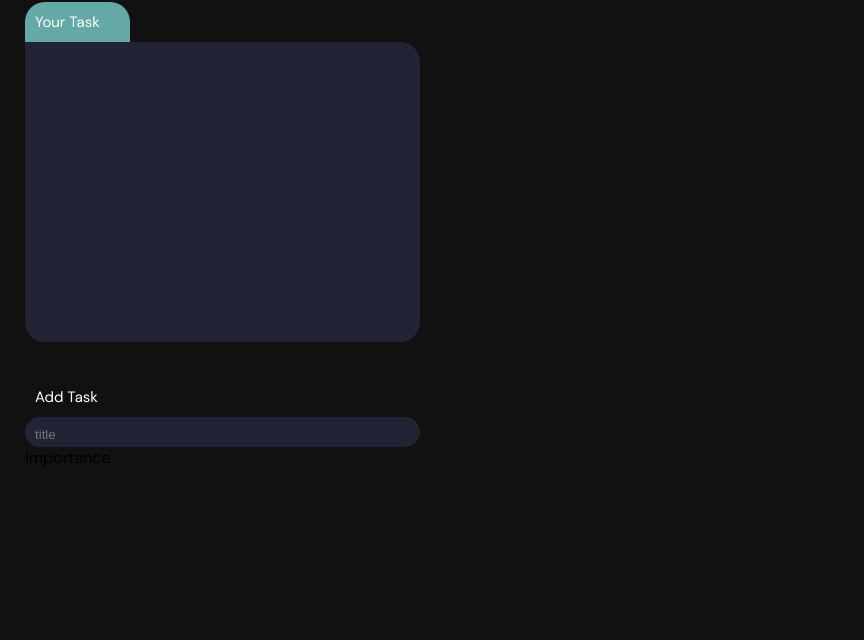
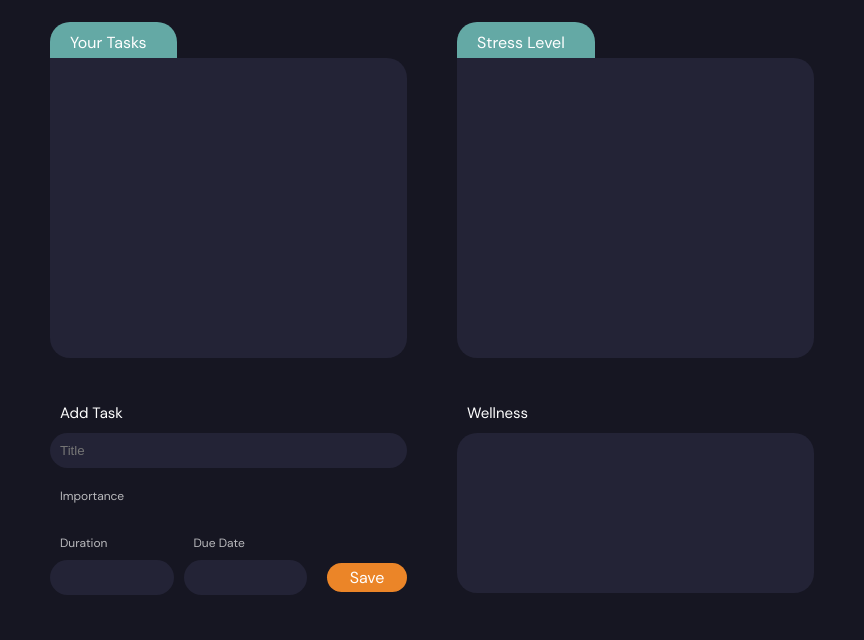
Before and after one commit to WhatIsACore/hackdavis22, an Electron app: page render/index.html in a window 864 px wide. Shown: the part 172-812 px from the top of the page. Drawn offline with Linux system fonts and the light colour scheme.

Commit message:
finished homepage basic styling

```diff
--- a/preload.js
+++ b/preload.js
@@ -1,6 +1,6 @@
-const Store = require('electron-store');
+//const Store = require('electron-store');
 
-const store = new Store();
+//const store = new Store();
 
 window.addEventListener('DOMContentLoaded', () => {
   const replaceText = (selector, text) => {
--- a/render/index.html
+++ b/render/index.html
@@ -23,39 +23,68 @@
       </div>
     </div>
 
-    <div class='title'>
+    <div class='main-title'>
       Welcome, Zeki
     </div>
+
     <div class='main-content'>
 
       <div class='left'>
 
-        <div id='tasks'>
-          <div class='task-title'>
-            Your Task
+        <div class='main-block' id='tasks'>
+          <div class='title'>
+            Your Tasks
           </div>
-          <div class='task-body'>
+          <div class='body'>
           </div>
         </div>
-        <div id='addtask'>
-          <div class='addtask-title'>
+
+        <div class='sub-block' id='addtask'>
+          <div class='title'>
             Add Task
           </div>
-          <input class='addtask-body' placeholder="title">
-          </input>
+          <input class='name-input' placeholder="Title"/>
+
+          <div class='subtitle'>
+            Importance
+          </div>
+
+          <br>
+
+          <div class='group'>
+            <div class='input-pair'>
+              <div class='label'>Duration</div>
+              <input/>
+            </div>
+            <div class='input-pair'>
+              <div class='label'>Due Date</div>
+              <input/>
+            </div>
+            <div class='save-wrapper'>
+              <div class='savebtn'>Save</div>
+            </div>
+          </div>
         </div>
-        <div id='importance'>
-            <div class ='importance-title'>
-              Importance
-            </div>
-            <div class='bubblebar'>
 
-            </div>
-        </div>
       </div>
 
       <div class='right'>
-        right
+        <div class='main-block' id='stress'>
+          <div class='title'>
+            Stress Level
+          </div>
+          <div class='body'>
+          </div>
+        </div>
+
+        <div class='sub-block'>
+          <div class='title'>
+            Wellness
+          </div>
+          <div class='body'>
+
+          </div>
+        </div>
       </div>
     </div>
 
--- a/render/style.css
+++ b/render/style.css
@@ -36,17 +36,28 @@
 }
 :root{
   --highlight: #64A9A5;
+  --primary: #161622;
   --secondary: #232336;
+  --action: #EB8528;
+
 }
 body {
   margin: 0;
   padding: 0;
-  background-color: #111;
+  background-color: var(--primary);
   font-family: 'DM Sans';
 }
 
-div {
+div, input {
   box-sizing: border-box;
+}
+input {
+  background-color: var(--secondary);
+  border-radius: 20px;
+  border: none;
+  padding: 10px 10px;
+  margin-bottom: 20px;
+  color: #fff;
 }
 
 .fa {
@@ -58,11 +69,14 @@ div {
   position: fixed;
   display: flex;
   width: 100vw;
-  padding: 25px;
+  padding: 25px 50px;
+  background-color: var(--primary);
   flex-direction: row;
   color: #fff;
   text-align: right;
   font-size: 18px;
+  z-index: 10;
+  border-bottom: 1px solid var(--secondary);
 }
 
 .navbar .left {
@@ -77,11 +91,11 @@ div {
   margin: 0 10px;
 }
 
-.title {
+.main-title {
   width: 100vw;
-  padding-left: 25px;
+  padding-left: 50px;
   position: relative;
-  top: 100px;
+  top: 120px;
   font-size: 32px;
   color: #fff;
   font-weight: 600;
@@ -89,15 +103,15 @@ div {
 
 .main-content {
   width: 100vw;
-  padding: 25px;
+  padding: 25px 50px;
   display: flex;
   flex-direction: row;
   position: relative;
-  top: 7px;
+  top: 27px;
 }
 .main-content .left {
   flex-grow: 1;
-  margin-right: 25px;
+  margin-right: 50px;
   width:0;
 }
 .main-content .right {
@@ -105,35 +119,74 @@ div {
   width:0;
 }
 
-#tasks {
-  font-size:15px;
+.main-block {
   margin-top:100px;
 }
-.task-title {
+.main-block .title {
   display: inline-block;
   background-color: var(--highlight);
   border-radius: 20px 20px 0 0;
   color: #fff;
-  padding: 10px 30px 10px 10px;
+  padding: 10px 30px 5px 20px;
+  font-size: 16px;
 }
-.task-body {
+.main-block .body {
   height: 300px;
   background-color: var(--secondary);
   border-radius: 0 20px 20px 20px;
-  //width:379.5px;
 }
-#addtask{
+
+.sub-block {
   margin-top: 35px;
 }
-.addtask-title{
+.sub-block .title {
   color: #fff;
   padding: 10px 30px 10px 10px;
   font-size:15px;
 }
-.addtask-body {
+.sub-block .body {
+  height: 160px;
   background-color: var(--secondary);
-  border-radius: 20px 20px 20px 20px;
-  border:none;
-  padding: 10px 5px 5px 10px;
-  width:379.5px;
+  border-radius: 20px;
 }
+#addtask .name-input {
+  width: 100%;
+}
+#addtask .subtitle {
+  color: #fff;
+  font-size: 12px;
+  margin-left: 10px;
+  opacity: 0.7;
+}
+#addtask .group {
+  display: flex;
+  flex-direction: row;
+}
+#addtask .group .input-pair {
+  flex-grow: 2;
+}
+#addtask .group .input-pair .label {
+  color: #fff;
+  font-size: 12px;
+  margin: 10px;
+  height: 15px;
+  opacity: 0.7;
+}
+#addtask .group .input-pair input {
+  width: calc(100% - 10px);
+}
+#addtask .save-wrapper {
+  flex-grow: 1;
+  min-width: 80px;
+  padding-top: 38px;
+  margin-left: 10px;
+}
+#addtask .save-wrapper .savebtn {
+  background-color: var(--action);
+  border-radius: 20px;
+  border: none;
+  padding: 4px 15px;
+  margin-bottom: 20px;
+  text-align: center;
+  color: #fff;
+}
```
